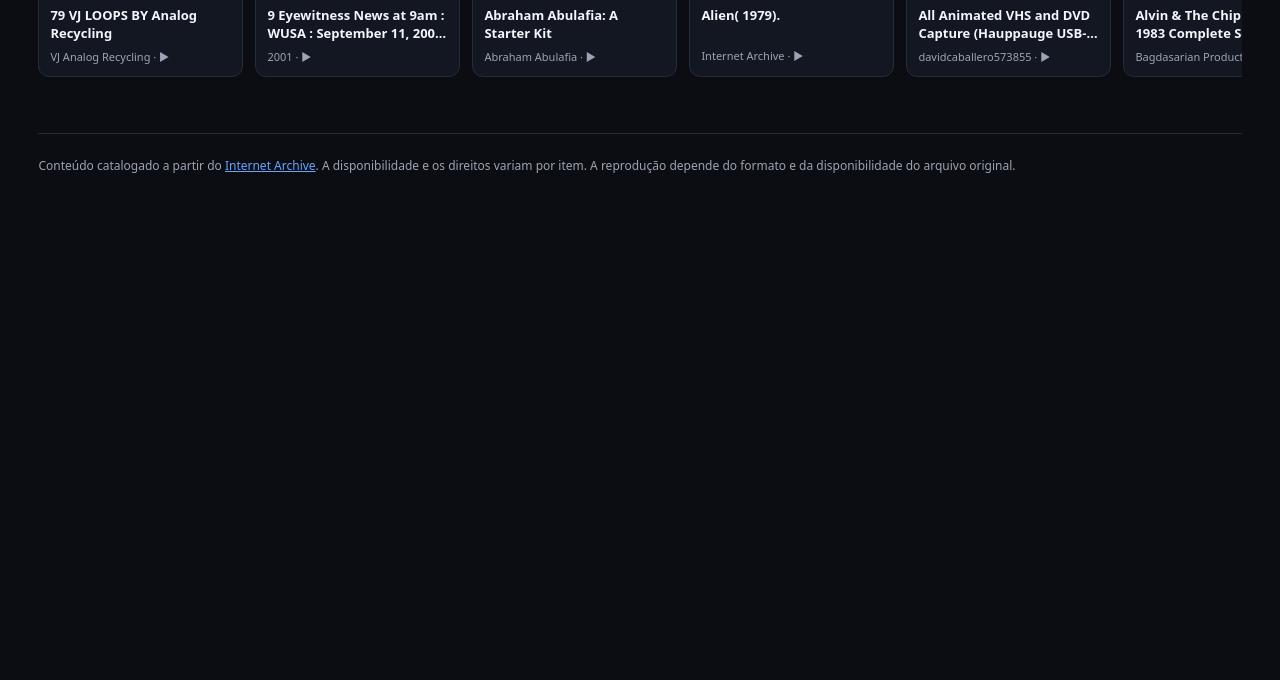
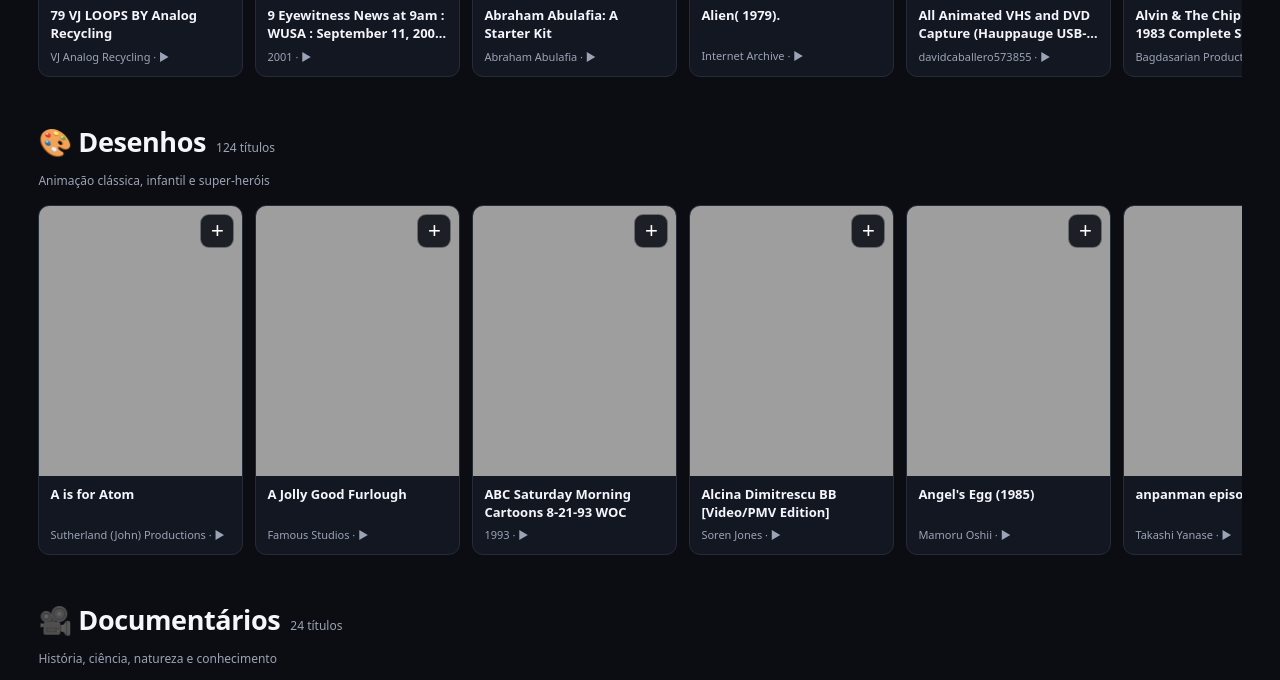
Before and after one commit to detiillimichel-max/ASSISTA-, a plain HTML site: page index.html in a window 1280 px wide. Shown: the part 1359-2039 px from the top of the page. Before the commit the page ends 1590 px from the top, so only its background shows below. Drawn offline with Linux system fonts and the light colour scheme.

Commit message:
Restaura desenhos e documentários na interface

```diff
--- a/index.html
+++ b/index.html
@@ -32,6 +32,8 @@
 const categories=[
  {key:"filmes",title:"Filmes",icon:"🎬",description:"Aventura, romance, comédia e clássicos do cinema",subcategories:["Aventura e ação","Romance e drama","Comédia","Mistério e suspense","Musicais","Filmes infantis","Cinema internacional"]},
  {key:"series",title:"Séries",icon:"📺",description:"Séries e seriados disponíveis no acervo",subcategories:["Aventura e ação","Comédia","Drama","Mistério e investigação","Ficção científica"]},
+ {key:"desenhos",title:"Desenhos",icon:"🎨",description:"Animação clássica, infantil e super-heróis"},
+ {key:"documentarios",title:"Documentários",icon:"🎥",description:"História, ciência, natureza e conhecimento"},
  {key:"audiolivros",title:"Audiolivros",icon:"🎧",description:"Literatura narrada e obras em áudio",subcategories:["Literatura narrada","Contos e histórias infantis","Clássicos em áudio","Poesia recitada","Cursos e palestras educativas"]},
  {key:"musica_audio",title:"Música em áudio",icon:"🎵",description:"Música para ouvir, organizada por estilo",subcategories:["Clássica e instrumental","Jazz e blues","Música popular","Trilhas sonoras","Gravações históricas","Rock","MPB","Música eletrônica","Música infantil"]}
 ];
```
